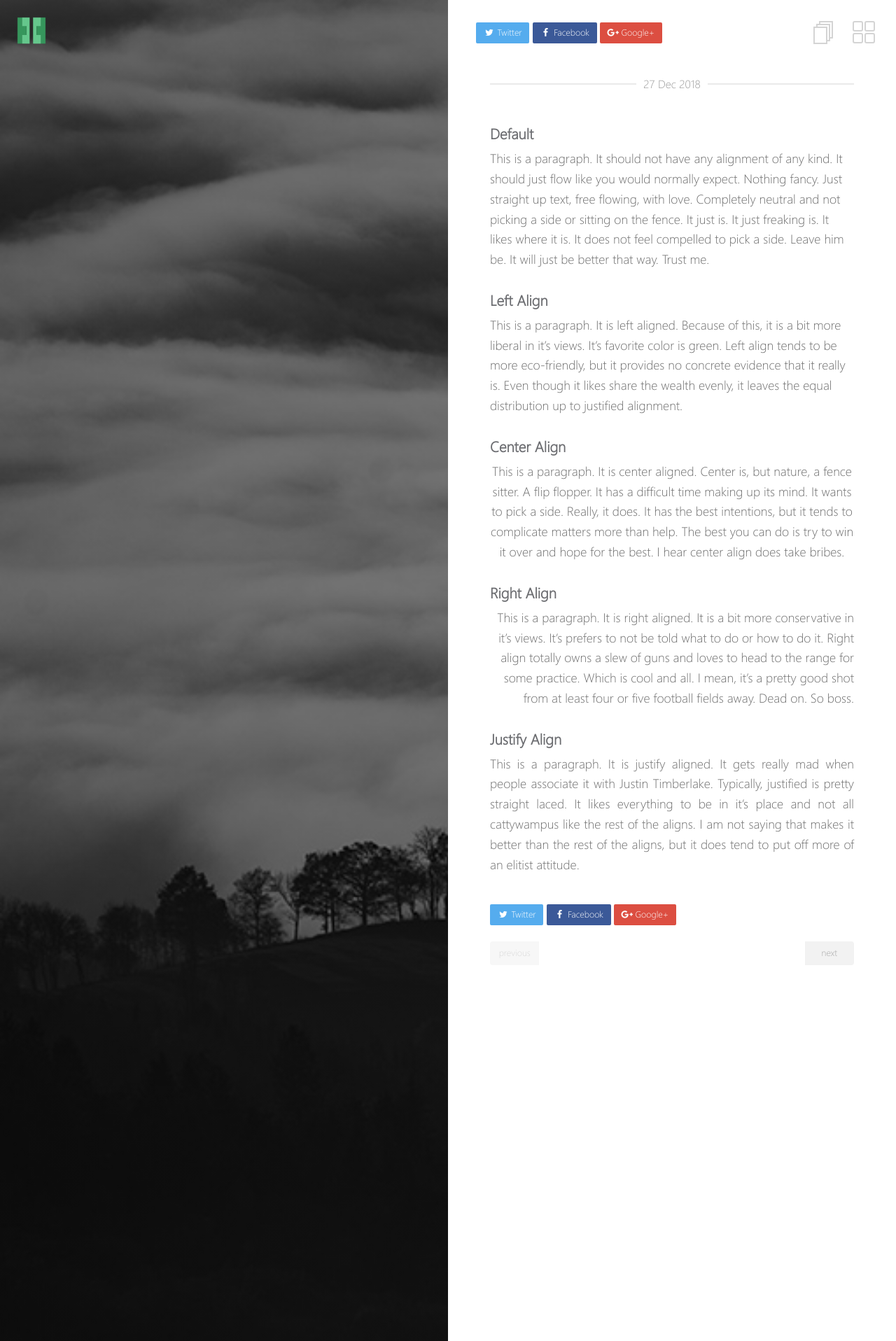
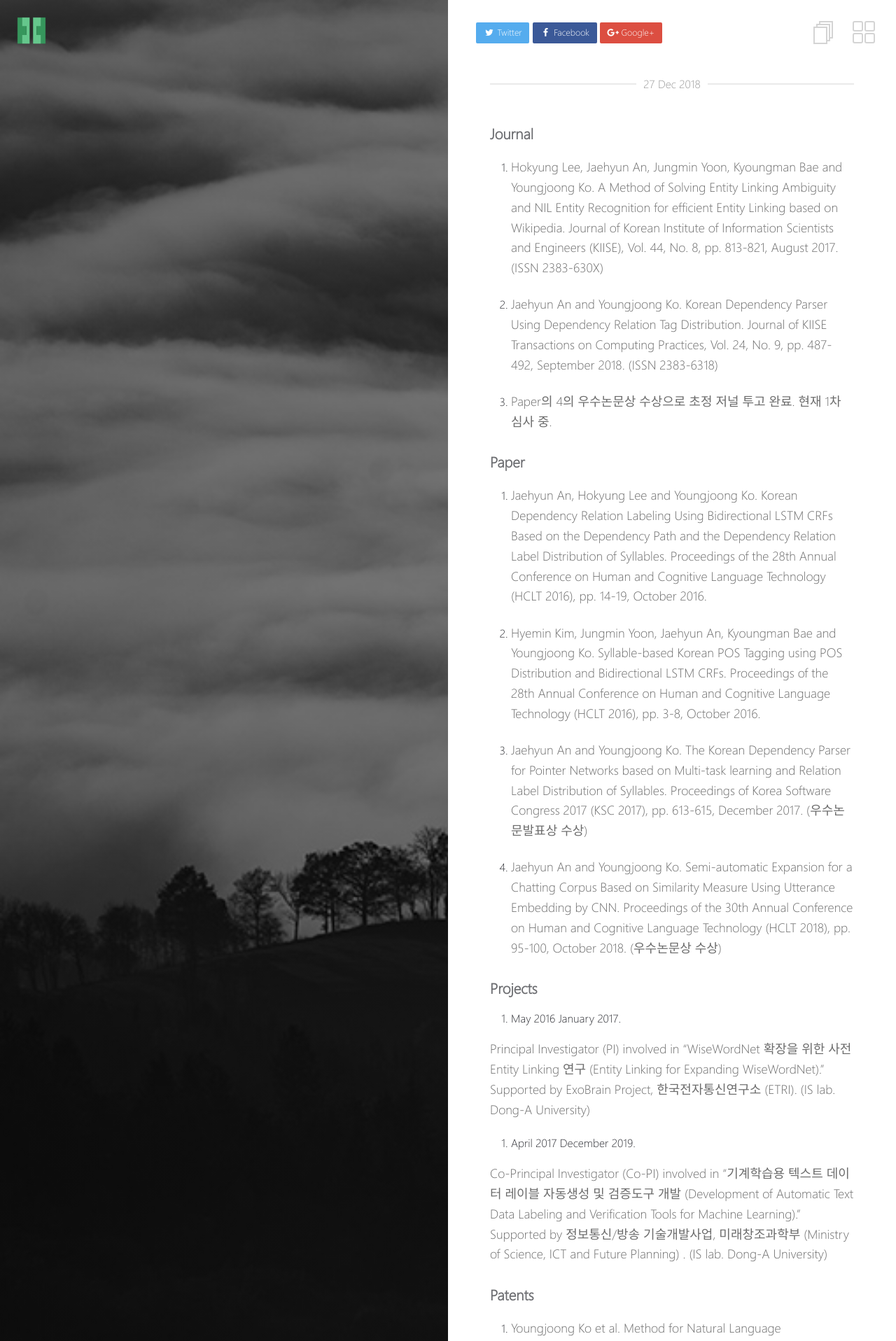
Before and after one commit to anjaehyun17/anjaehyun17.github.io, a Jekyll site: the page built from _posts/2018-12-27-필자_소개.md, in a window 1280 px wide. Shown: the top 1916 px of the page at 70% size. Built offline with Jekyll 4.4.1, drawn with Linux system fonts in a browser that asks for light colours; some of the changed text lies outside the part shown.

Commit message:
blog init

```diff
--- a/_posts/2018-12-27-필자_소개.md
+++ b/_posts/2018-12-27-필자_소개.md
@@ -5,26 +5,58 @@ title: "필자 소개"
 
 ---
 
-### Default
+### Journal
 
-This is a paragraph. It should not have any alignment of any kind. It should just flow like you would normally expect. Nothing fancy. Just straight up text, free flowing, with love. Completely neutral and not picking a side or sitting on the fence. It just is. It just freaking is. It likes where it is. It does not feel compelled to pick a side. Leave him be. It will just be better that way. Trust me.
+1. Hokyung Lee, Jaehyun An, Jungmin Yoon, Kyoungman Bae and Youngjoong Ko. A Method of Solving Entity Linking Ambiguity and NIL Entity Recognition for efficient Entity Linking based on Wikipedia. Journal of Korean Institute of Information Scientists and Engineers (KIISE), Vol. 44, No. 8, pp. 813-821, August 2017. (ISSN 2383-630X)
 
-### Left Align
+2. Jaehyun An and Youngjoong Ko. Korean Dependency Parser Using Dependency Relation Tag Distribution. Journal of KIISE Transactions on Computing Practices, Vol. 24, No. 9, pp. 487-492, September 2018. (ISSN 2383-6318)
 
-This is a paragraph. It is left aligned. Because of this, it is a bit more liberal in it's views. It's favorite color is green. Left align tends to be more eco-friendly, but it provides no concrete evidence that it really is. Even though it likes share the wealth evenly, it leaves the equal distribution up to justified alignment.
+3. Paper의 4의 우수논문상 수상으로 초정 저널 투고 완료. 현재 1차 심사 중.
 {: style="text-align: left;"}
 
-### Center Align
+### Paper
 
-This is a paragraph. It is center aligned. Center is, but nature, a fence sitter. A flip flopper. It has a difficult time making up its mind. It wants to pick a side. Really, it does. It has the best intentions, but it tends to complicate matters more than help. The best you can do is try to win it over and hope for the best. I hear center align does take bribes.
-{: style="text-align: center;"}
+1. Jaehyun An, Hokyung Lee and Youngjoong Ko. Korean Dependency Relation Labeling Using Bidirectional LSTM CRFs Based on the Dependency Path and the Dependency Relation Label Distribution of Syllables. Proceedings of the 28th Annual Conference on Human and Cognitive Language Technology (HCLT 2016), pp. 14-19, October 2016.
 
-### Right Align
+2.  Hyemin Kim, Jungmin Yoon, Jaehyun An, Kyoungman Bae and Youngjoong Ko. Syllable-based Korean POS Tagging using POS Distribution and Bidirectional LSTM CRFs. Proceedings of the 28th Annual Conference on Human and Cognitive Language Technology (HCLT 2016), pp. 3-8, October 2016.
 
-This is a paragraph. It is right aligned. It is a bit more conservative in it's views. It's prefers to not be told what to do or how to do it. Right align totally owns a slew of guns and loves to head to the range for some practice. Which is cool and all. I mean, it's a pretty good shot from at least four or five football fields away. Dead on. So boss.
-{: style="text-align: right;"}
+3. Jaehyun An and Youngjoong Ko. The Korean Dependency Parser for Pointer Networks based on Multi-task learning and Relation Label Distribution of Syllables. Proceedings of Korea Software Congress 2017 (KSC 2017), pp. 613-615, December 2017. (우수논문발표상 수상)
 
-### Justify Align
+4. Jaehyun An and Youngjoong Ko. Semi-automatic Expansion for a Chatting Corpus Based on Similarity Measure Using Utterance Embedding by CNN. Proceedings of the 30th Annual Conference on Human and Cognitive Language Technology (HCLT 2018), pp. 95-100, October 2018. (우수논문상 수상)
+{: style="text-align: left;"}
 
-This is a paragraph. It is justify aligned. It gets really mad when people associate it with Justin Timberlake. Typically, justified is pretty straight laced. It likes everything to be in it's place and not all cattywampus like the rest of the aligns. I am not saying that makes it better than the rest of the aligns, but it does tend to put off more of an elitist attitude.
-{: style="text-align: justify;"}
+### Projects
+
+1. May 2016 January 2017.
+
+Principal Investigator (PI) involved in "WiseWordNet 확장을 위한 사전 Entity Linking 연구 (Entity Linking for Expanding WiseWordNet)." Supported by ExoBrain Project, 한국전자통신연구소 (ETRI). (IS lab. Dong-A University)
+
+2. April 2017 December 2019.
+
+Co-Principal Investigator (Co-PI) involved in "기계학습용 텍스트 데이터 레이블 자동생성 및 검증도구 개발 (Development of Automatic Text Data Labeling and Verification Tools for Machine Learning)." Supported by 정보통신/방송 기술개발사업, 미래창조과학부 (Ministry of Science, ICT and Future Planning) . (IS lab. Dong-A University)
+
+{: style="text-align: left;"}
+
+
+### Patents
+
+1. Youngjoong Ko et al. Method for Natural Language Understanding Based on Distribution of Task-specific Labels.출원일: 2017.08.18 (출원번호 제 10-2017-0104871 호)
+
+2. Youngjoong Ko et al. System and Method for Expansion Chatting Corpus Based on Similarity Measure Using Utterance Embedding by CNN. 출원일: 2018.10.05 (출원번호 제 10-2018-0119113 호)
+
+{: style="text-align: left;"}
+
+### Copyrights
+
+1. Youngjoong Ko et al. 위키피디아를 이용한 Entity Linking(개체연결) 시스템. 창작일: 2017.01.23, 공표일: 2017.01.25 (C-2017-003030)
+
+2. Youngjoong Ko et al. 레이블 자동 생성을 위한 한국어 의존 구문 분석기. 창작일: 2017.11.7, 공표일: 2017.11.7 (C-2017-029032)
+
+{: style="text-align: left;"}
+
+### Awards
+
+1. 2016 국어경진대회 일반분야 동상.
+2. 2017 KSC 우수논문발표상.
+3. 2018 HCLT 우수논문상.
+{: style="text-align: left;"}
```
